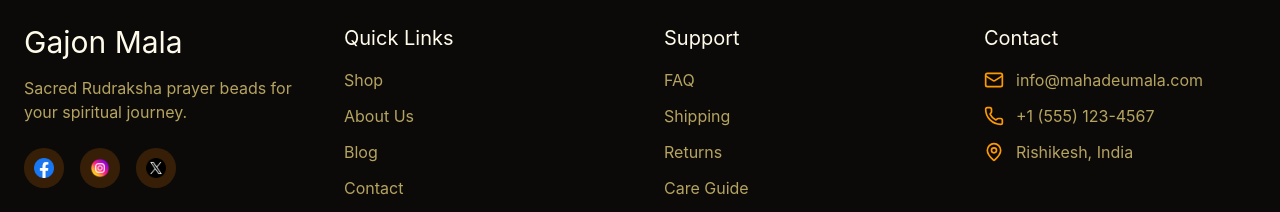
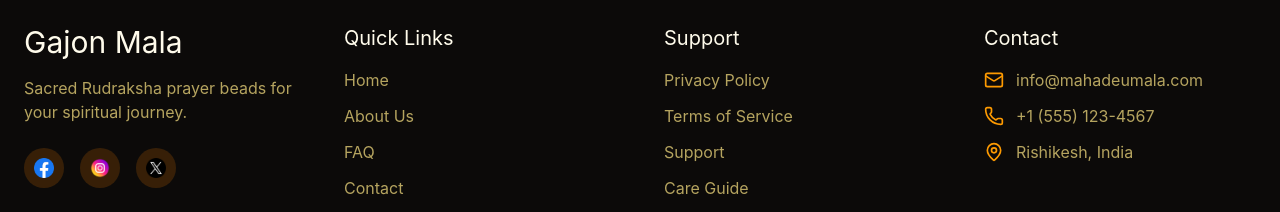
Before and after one commit to Debnath225/KantoreGajonMelaWeb, a React app: page / in a window 1280 px wide. Shown: the part 3367-3579 px from the top of the page. Built offline with nearby package versions, Linux system fonts and the light colour scheme; the HTML template or start-up script is replaced by a standard one.

Commit message:
some quick link edited

```diff
--- a/src/components/common/Footer.jsx
+++ b/src/components/common/Footer.jsx
@@ -40,7 +40,7 @@ export default function Footer() {
           >
             <h4 className="text-xl text-amber-50 mb-4">Quick Links</h4>
             <ul className="space-y-3">
-              {["Shop", "About Us", "Blog", "Contact"].map((link) => (
+              {["Home", "About Us", "FAQ", "Contact"].map((link) => (
                 <li key={link}>
                   <a
                     href="#"
@@ -61,7 +61,12 @@ export default function Footer() {
           >
             <h4 className="text-xl text-amber-50 mb-4">Support</h4>
             <ul className="space-y-3">
-              {["FAQ", "Shipping", "Returns", "Care Guide"].map((link) => (
+              {[
+                "Privacy Policy",
+                "Terms of Service",
+                "Support",
+                "Care Guide",
+              ].map((link) => (
                 <li key={link}>
                   <a
                     href="#"
```
